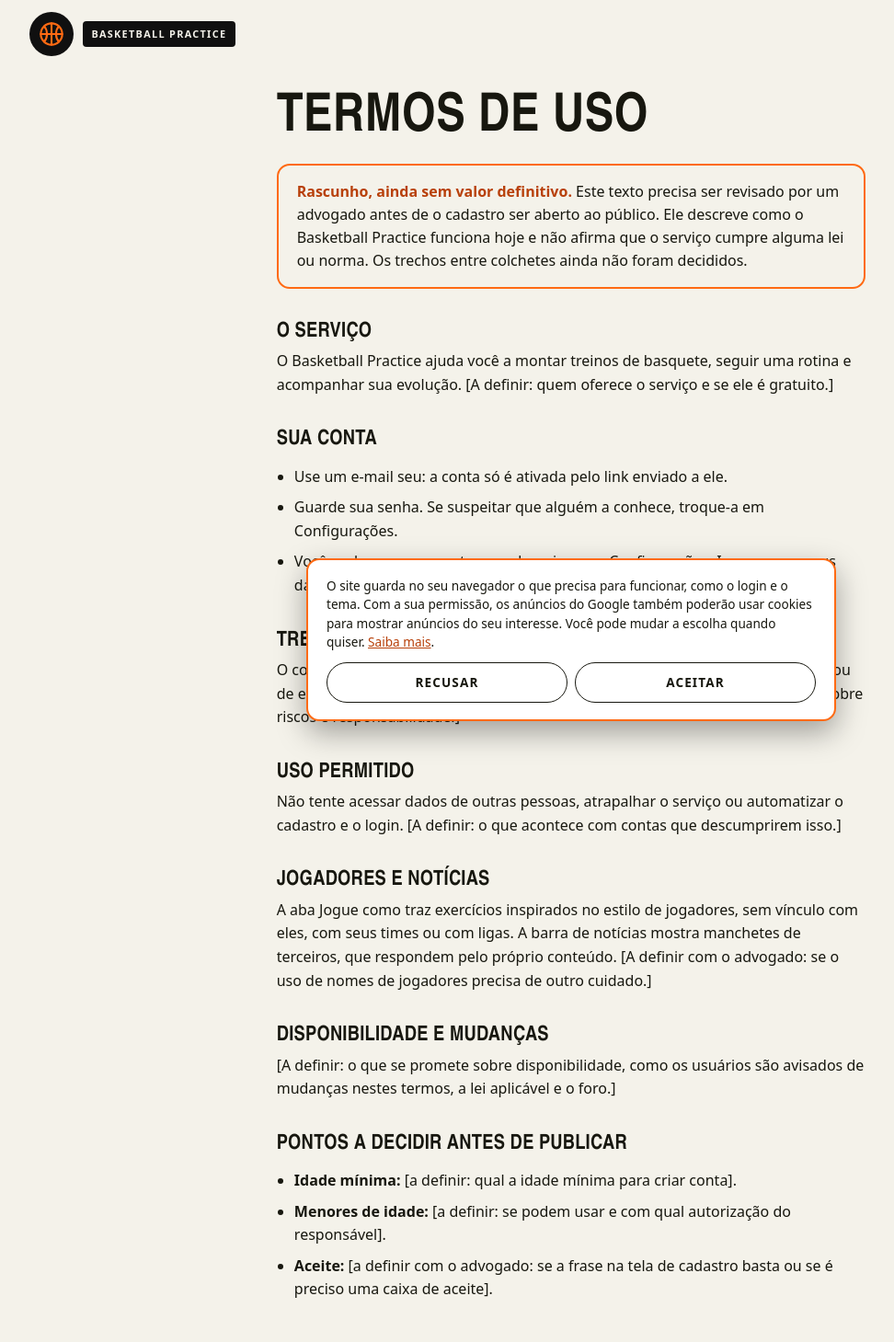
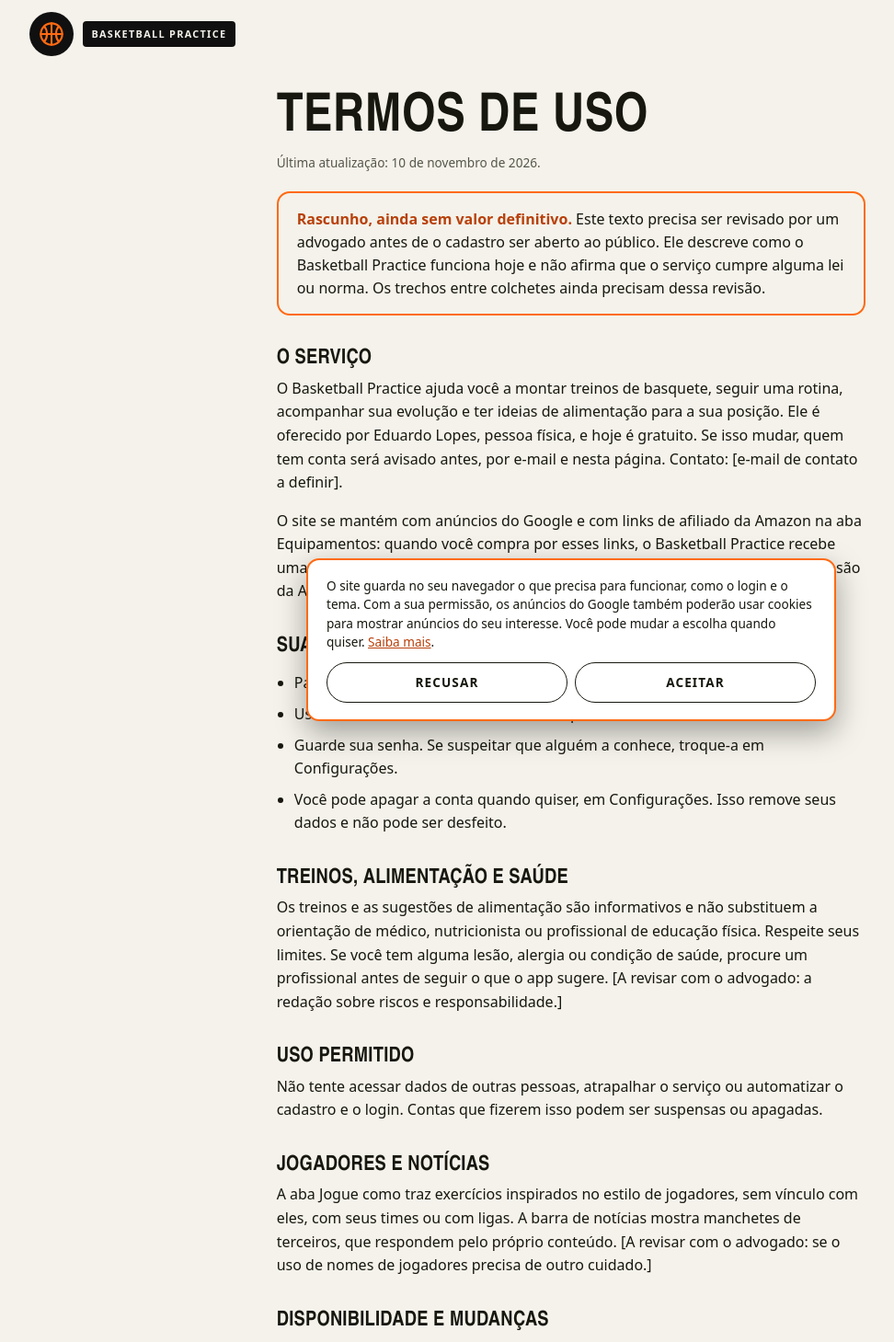
Before and after one commit to EduardoLafaiety/BasketballPractice, a React (Vite) app in the folder frontend/: page /termos in a window 1280 px wide. Shown: the top 1459 px of the page at 92% size, without its empty margins (19-991 px from the left). Built offline with nearby package versions, Linux system fonts and the light colour scheme; no server answers.

Commit message:
Termos e privacidade preenchidos com as decisões do responsável (#70)
* Preenche termos e privacidade com as decisões do usuário (falta o e-mail de contato)

* Termos: anúncios e links de afiliado da Amazon; data de atualização em 10 de novembro

```diff
--- a/frontend/src/pages/Legal.tsx
+++ b/frontend/src/pages/Legal.tsx
@@ -2,6 +2,11 @@ import { useEffect, type ReactNode } from 'react'
 import { Link, useLocation } from 'react-router-dom'
 import Icone from '../components/Icone'
 import { LinksLegais } from '../components/TelaAuth'
+
+// Quem responde pelo serviço e pelos dados. O e-mail de contato aparece nas duas páginas.
+const RESPONSAVEL = 'Eduardo Lopes'
+const CONTATO = '[e-mail de contato a definir]'
+const ATUALIZADO_EM = '10 de novembro de 2026'
 
 function PaginaLegal({ titulo, children }: { titulo: string; children: ReactNode }) {
   // Links como /privacidade#cookies abrem já na seção (o roteador não rola sozinho até a âncora).
@@ -18,10 +23,11 @@ function PaginaLegal({ titulo, children }: { titulo: string; children: ReactNode
       </Link>
       <main className="legal-texto">
         <h1>{titulo}</h1>
+        <p className="meta">Última atualização: {ATUALIZADO_EM}.</p>
         <div className="legal-rascunho" role="note">
           <strong>Rascunho, ainda sem valor definitivo.</strong> Este texto precisa ser revisado por um advogado antes de o
           cadastro ser aberto ao público. Ele descreve como o Basketball Practice funciona hoje e não afirma que o serviço
-          cumpre alguma lei ou norma. Os trechos entre colchetes ainda não foram decididos.
+          cumpre alguma lei ou norma. Os trechos entre colchetes ainda precisam dessa revisão.
         </div>
         {children}
       </main>
@@ -34,7 +40,10 @@ export function PoliticaPrivacidade() {
   return (
     <PaginaLegal titulo="Política de Privacidade">
       <h2>Quem cuida dos dados</h2>
-      <p>[A definir: nome ou razão social do responsável, documento e um contato para assuntos de privacidade.]</p>
+      <p>
+        O Basketball Practice é mantido por {RESPONSAVEL}, pessoa física, que é o responsável pelos dados tratados no serviço.
+        Para qualquer assunto de privacidade, escreva para {CONTATO}.
+      </p>
 
       <h2>O que guardamos</h2>
       <ul>
@@ -44,6 +53,7 @@ export function PoliticaPrivacidade() {
         <li><strong>Segurança:</strong> o endereço IP é usado para limitar tentativas de acesso. A contagem fica na memória do servidor e não é gravada no banco.</li>
         <li><strong>Pedidos de cadastro:</strong> o nome, o e-mail e o hash da senha ficam à espera da ativação por até 24 horas e são descartados quando um novo cadastro é feito depois desse prazo.</li>
       </ul>
+      <p>A aba Alimentação só mostra sugestões: ela não pede nem guarda nada sobre o que você come, seu peso ou sua saúde.</p>
 
       <h2 id="cookies">Cookies e armazenamento no navegador</h2>
       <p>Cookies e o armazenamento local são pequenos dados que um site guarda no seu navegador. O Basketball Practice usa dois tipos:</p>
@@ -62,6 +72,10 @@ export function PoliticaPrivacidade() {
       <p>
         Você pode mudar a escolha a qualquer momento pelo link Preferências de cookies, no rodapé de todas as páginas.
         Apagar os dados do site no navegador também apaga a escolha, e o aviso aparece de novo.
+      </p>
+      <p>
+        Na versão de demonstração (eduardolafaiety.github.io/BasketballPractice) não há servidor nem conta de verdade: tudo o que
+        você registra fica só no seu navegador e some se você limpar os dados do site.
       </p>
 
       <h2 id="anuncios">Anúncios</h2>
@@ -94,27 +108,52 @@ export function PoliticaPrivacidade() {
       </p>
 
       <h2>Para que usamos</h2>
-      <p>Para manter sua conta, mostrar seu histórico e sua evolução, proteger o acesso e enviar os e-mails de ativação e de recuperação de senha. Não há e-mail de propaganda.</p>
+      <p>
+        Para manter sua conta, mostrar seu histórico e sua evolução, proteger o acesso e enviar os e-mails de ativação e de
+        recuperação de senha. Não há e-mail de propaganda, e os dados da sua conta e dos seus treinos não são vendidos nem
+        usados para anúncios.
+      </p>
 
       <h2>Com quem compartilhamos</h2>
-      <p>[A definir: o provedor de e-mail e a empresa de hospedagem escolhidos, e o país onde os dados ficam.] O conteúdo da barra de notícias é buscado pelo servidor, sem enviar dados seus ao serviço de notícias. Os administradores do site veem nome, e-mail e um resumo de uso de cada conta. Os dados da sua conta e dos seus treinos não são enviados ao Google nem à Amazon.</p>
+      <p>Para funcionar, o serviço usa empresas que recebem só o necessário para a sua parte:</p>
+      <ul>
+        <li><strong>Render:</strong> o servidor que recebe os pedidos do site.</li>
+        <li><strong>Neon:</strong> o banco de dados onde ficam a conta e os treinos.</li>
+        <li><strong>Cloudflare:</strong> entrega as páginas do site.</li>
+        <li><strong>Resend:</strong> envia os e-mails de ativação e de recuperação de senha.</li>
+        <li><strong>Google AdSense:</strong> mostra os anúncios, com os cookies descritos em <a className="link" href="#anuncios">Anúncios</a>.</li>
+      </ul>
+      <p>
+        O servidor e o banco de dados ficam nos Estados Unidos, então seus dados são transferidos para fora do Brasil. O conteúdo
+        da barra de notícias é buscado pelo servidor, sem enviar dados seus ao serviço de notícias. Os administradores do site veem
+        nome, e-mail e um resumo de uso de cada conta. Os dados da sua conta e dos seus treinos não são enviados ao Google nem à
+        Amazon.
+      </p>
 
       <h2>Por quanto tempo</h2>
-      <p>Os dados ficam enquanto a conta existir. [A definir: prazo de retenção em backups do servidor e o que fazer com contas sem uso.]</p>
+      <p>
+        Os dados ficam enquanto a conta existir. Contas sem uso não são apagadas automaticamente: você decide quando apagar. Ao
+        apagar a conta, os dados saem do banco na hora. [A confirmar: por quanto tempo as cópias de segurança do provedor do banco
+        ainda guardam esses dados.]
+      </p>
 
       <h2>O que você pode fazer</h2>
       <ul>
         <li>Baixar seus dados e apagar sua conta a qualquer momento, em Configurações.</li>
         <li>Trocar a senha ou encerrar as sessões em todos os aparelhos ao sair.</li>
-        <li>[A definir: como pedir correção de dados e outros pedidos pelo contato acima.]</li>
+        <li>Pedir a correção de dados, tirar dúvidas ou fazer outros pedidos sobre seus dados pelo contato {CONTATO}.</li>
       </ul>
 
-      <h2>Pontos a decidir antes de publicar</h2>
+      <h2>Idade mínima</h2>
+      <p>
+        As contas são para maiores de 18 anos. Quem tem menos de 18 pode usar a versão de demonstração, em que nada sai do
+        navegador. Se soubermos que uma conta pertence a um menor de idade, ela será apagada.
+      </p>
+
+      <h2>Pontos para a revisão jurídica</h2>
       <ul>
-        <li><strong>Idade mínima:</strong> [a definir: qual a idade mínima para criar conta].</li>
-        <li><strong>Menores de idade:</strong> [a definir: se podem usar, com qual autorização do responsável e como isso é verificado]. Hoje o cadastro não pergunta a idade.</li>
-        <li><strong>Testes físicos:</strong> [a definir com o advogado: se esses dados têm tratamento especial, por serem ligados ao corpo e ao desempenho].</li>
-        <li><strong>Base legal:</strong> [a definir com o advogado: as bases para cada uso e as obrigações aplicáveis, como as da LGPD].</li>
+        <li><strong>Testes físicos:</strong> [a revisar: se esses dados têm tratamento especial, por serem ligados ao corpo e ao desempenho].</li>
+        <li><strong>Base legal:</strong> [a revisar: as bases para cada uso e as obrigações aplicáveis, como as da LGPD, incluindo a transferência para os Estados Unidos].</li>
       </ul>
     </PaginaLegal>
   )
@@ -124,32 +163,56 @@ export function TermosDeUso() {
   return (
     <PaginaLegal titulo="Termos de Uso">
       <h2>O serviço</h2>
-      <p>O Basketball Practice ajuda você a montar treinos de basquete, seguir uma rotina e acompanhar sua evolução. [A definir: quem oferece o serviço e se ele é gratuito.]</p>
+      <p>
+        O Basketball Practice ajuda você a montar treinos de basquete, seguir uma rotina, acompanhar sua evolução e ter ideias de
+        alimentação para a sua posição. Ele é oferecido por {RESPONSAVEL}, pessoa física, e hoje é gratuito. Se isso mudar, quem
+        tem conta será avisado antes, por e-mail e nesta página. Contato: {CONTATO}.
+      </p>
+      <p>
+        O site se mantém com anúncios do Google e com links de afiliado da Amazon na aba Equipamentos: quando você compra por
+        esses links, o Basketball Practice recebe uma comissão, sem custo a mais para você. Os preços e as condições de compra
+        são da Amazon. Como isso usa cookies está na <Link to="/privacidade#anuncios" className="link">Política de Privacidade</Link>.
+      </p>
 
       <h2>Sua conta</h2>
       <ul>
+        <li>Para criar uma conta, você precisa ter 18 anos ou mais.</li>
         <li>Use um e-mail seu: a conta só é ativada pelo link enviado a ele.</li>
         <li>Guarde sua senha. Se suspeitar que alguém a conhece, troque-a em Configurações.</li>
         <li>Você pode apagar a conta quando quiser, em Configurações. Isso remove seus dados e não pode ser desfeito.</li>
       </ul>
 
-      <h2>Treinos e saúde</h2>
-      <p>O conteúdo é informativo e não substitui a orientação de profissionais de saúde ou de educação física. Respeite seus limites. [A definir com o advogado: a redação sobre riscos e responsabilidade.]</p>
+      <h2>Treinos, alimentação e saúde</h2>
+      <p>
+        Os treinos e as sugestões de alimentação são informativos e não substituem a orientação de médico, nutricionista ou
+        profissional de educação física. Respeite seus limites. Se você tem alguma lesão, alergia ou condição de saúde, procure um
+        profissional antes de seguir o que o app sugere. [A revisar com o advogado: a redação sobre riscos e responsabilidade.]
+      </p>
 
       <h2>Uso permitido</h2>
-      <p>Não tente acessar dados de outras pessoas, atrapalhar o serviço ou automatizar o cadastro e o login. [A definir: o que acontece com contas que descumprirem isso.]</p>
+      <p>
+        Não tente acessar dados de outras pessoas, atrapalhar o serviço ou automatizar o cadastro e o login. Contas que fizerem isso
+        podem ser suspensas ou apagadas.
+      </p>
 
       <h2>Jogadores e notícias</h2>
-      <p>A aba Jogue como traz exercícios inspirados no estilo de jogadores, sem vínculo com eles, com seus times ou com ligas. A barra de notícias mostra manchetes de terceiros, que respondem pelo próprio conteúdo. [A definir com o advogado: se o uso de nomes de jogadores precisa de outro cuidado.]</p>
+      <p>
+        A aba Jogue como traz exercícios inspirados no estilo de jogadores, sem vínculo com eles, com seus times ou com ligas. A
+        barra de notícias mostra manchetes de terceiros, que respondem pelo próprio conteúdo. [A revisar com o advogado: se o uso de
+        nomes de jogadores precisa de outro cuidado.]
+      </p>
 
       <h2>Disponibilidade e mudanças</h2>
-      <p>[A definir: o que se promete sobre disponibilidade, como os usuários são avisados de mudanças nestes termos, a lei aplicável e o foro.]</p>
+      <p>
+        O serviço é oferecido como está, sem garantia de funcionar sem interrupções: ele pode sair do ar para manutenção ou ser
+        encerrado. Mudanças nestes termos aparecem nesta página, com a data da última atualização, e as mudanças importantes também
+        são avisadas por e-mail a quem tem conta. Estes termos seguem as leis do Brasil. [A revisar com o advogado: o foro.]
+      </p>
 
-      <h2>Pontos a decidir antes de publicar</h2>
+      <h2>Pontos para a revisão jurídica</h2>
       <ul>
-        <li><strong>Idade mínima:</strong> [a definir: qual a idade mínima para criar conta].</li>
-        <li><strong>Menores de idade:</strong> [a definir: se podem usar e com qual autorização do responsável].</li>
-        <li><strong>Aceite:</strong> [a definir com o advogado: se a frase na tela de cadastro basta ou se é preciso uma caixa de aceite].</li>
+        <li><strong>Aceite:</strong> [a revisar: se a frase na tela de cadastro basta ou se é preciso uma caixa de aceite e de confirmação da idade].</li>
+        <li><strong>Riscos e responsabilidade:</strong> [a revisar: até onde vai a responsabilidade pelo uso dos treinos e das sugestões].</li>
       </ul>
     </PaginaLegal>
   )
```
Also changed, not shown: 1 other file (tests, documents, lock files or other folders).
